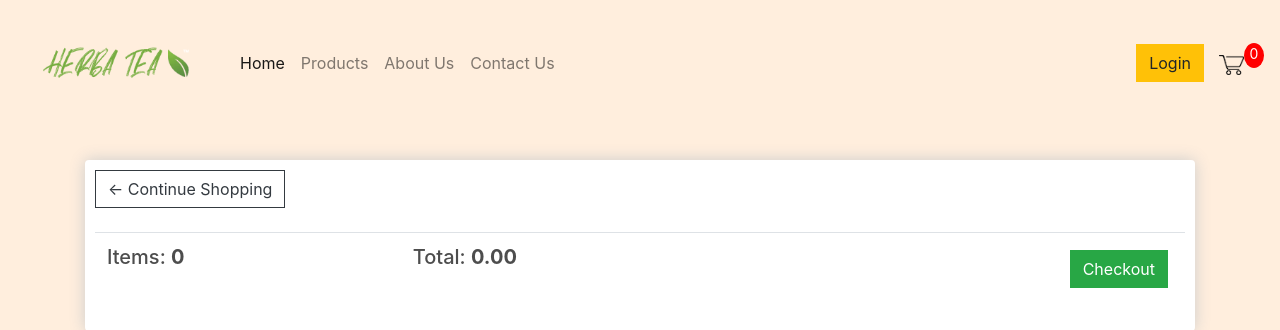
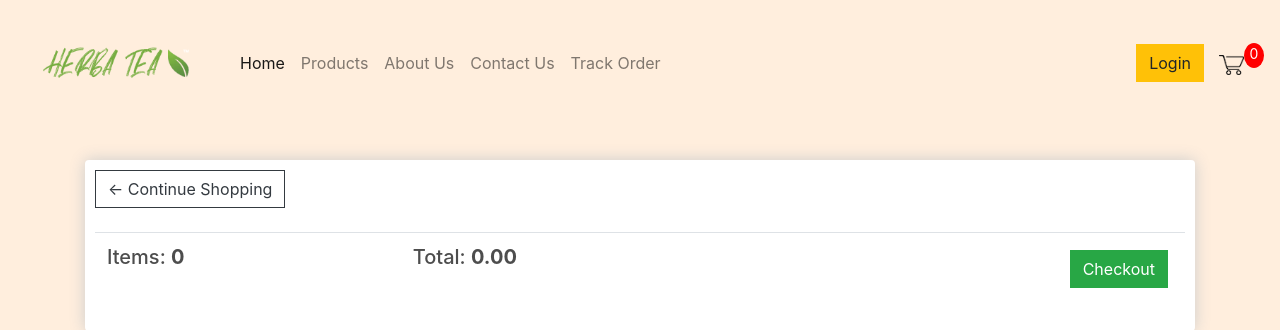
Before and after one commit to texasbrown/herbateaproject, a Django app: page /cart/ in a window 1280 px wide. Shown: the top 330 px of the page. Run offline with Django 3.2, Linux system fonts and the light colour scheme; lists and menus that the app fills with data are empty; some libraries are stand-ins or nearby versions.

Commit message:
Added 'Track Order' to nav bar

```diff
--- a/HerbaTea/store/templates/store/base.html
+++ b/HerbaTea/store/templates/store/base.html
@@ -38,6 +38,9 @@
                 <li class="nav-item">
                     <a class="nav-link" href="{% url 'contact' %}">Contact Us</a>
                 </li>
+                <li class="nav-item">
+                    <a class="nav-link" href="{% url 'trackorder' %}">Track Order</a>
+                </li>
             </ul>
 
             <div class="form-inline my-2 my-lg-0">
```
